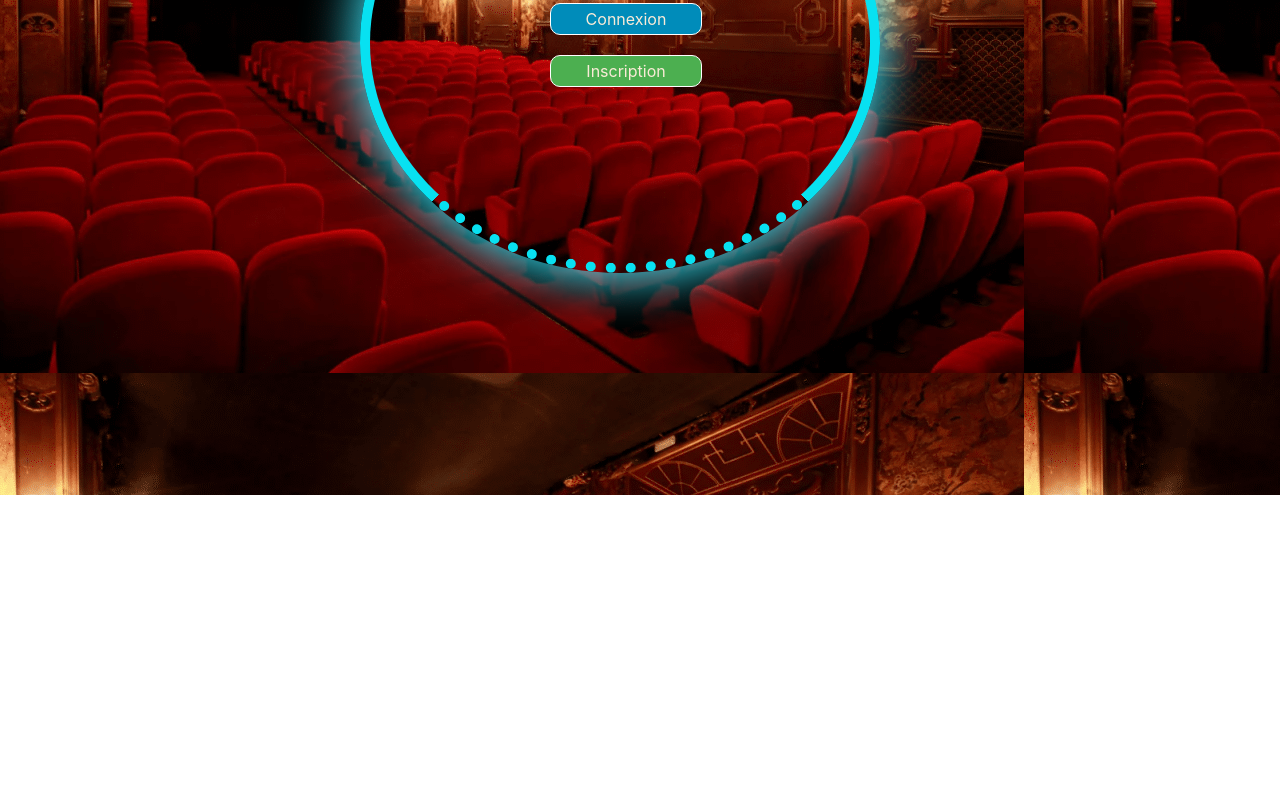
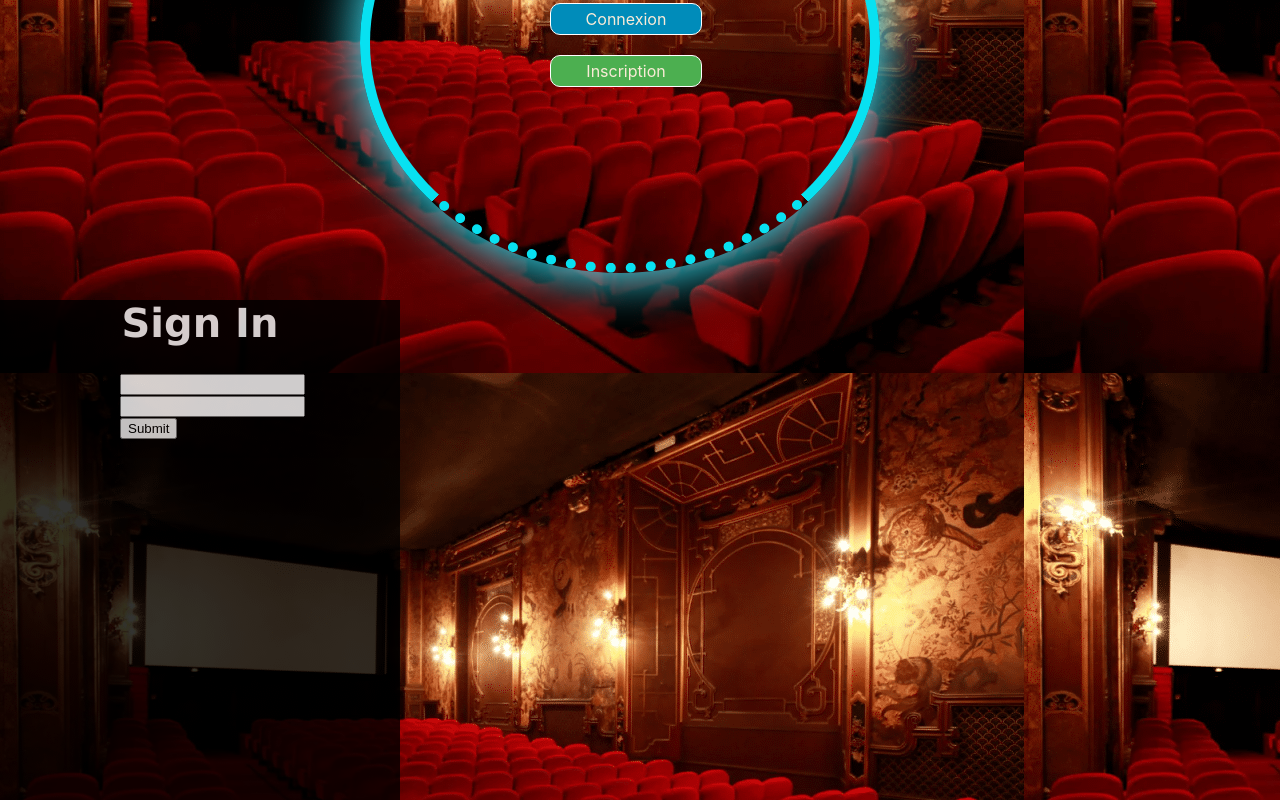
Before and after one commit to Henintsoanjara/first, a React (Create React App) app: page / in a window 1280 px wide. Shown: the part 305-1105 px from the top of the page. Before the commit the page ends 800 px from the top, so only its background shows below. Built offline with nearby package versions, Linux system fonts and the light colour scheme.

Commit message:
ajout formulaire sign in

```diff
--- a/src/App.js
+++ b/src/App.js
@@ -2,6 +2,7 @@ import { Routes, Route } from 'react-router-dom';
 import Home from './COMPONENT/pages/Home';
 import Menu from './Menu';
 import './CSS/App.css';
+import Login from './COMPONENT/pages/Login';
 function App() {
   return (
     <div>
@@ -9,6 +10,7 @@ function App() {
         <Routes>
            <Route path="/" element={<Home />} />
         </Routes>
+        <Login/>
     </div>
   );
 }
--- a/src/COMPONENT/pages/Login.js
+++ b/src/COMPONENT/pages/Login.js
@@ -1,5 +1,16 @@
 export default function Login(){
     return(
-        <div ></div>
+        <div className="login">
+            <div id="divcontainer">
+                 <div id="idform">
+                     <h1>Sign In</h1>
+                          <form>
+                                <input type="text" name="username" ></input><br></br>
+                                <input type="text" name="userpass" ></input><br></br>
+                                <input type="submit" name="validation" />
+                          </form>
+                </div>
+            </div>
+        </div>
     );
 }
--- a/src/CSS/App.css
+++ b/src/CSS/App.css
@@ -1,2 +1,3 @@
 @import './home.css';
 @import './menu.css';
+@import './login.css';
--- /dev/null
+++ b/src/CSS/login.css
@@ -0,0 +1,16 @@
+#divcontainer{
+    background-color: black;
+    opacity: 0.8;
+    max-width: 400px;
+    height: 500px;
+}
+h1{
+    color: white;
+    font-size: 40px;
+    font-family: Verdana, Geneva, Tahoma, sans-serif;
+    text-align: center;
+}
+input{
+    margin-left: 120px;
+    margin-bottom: 5Opx;
+}
```
